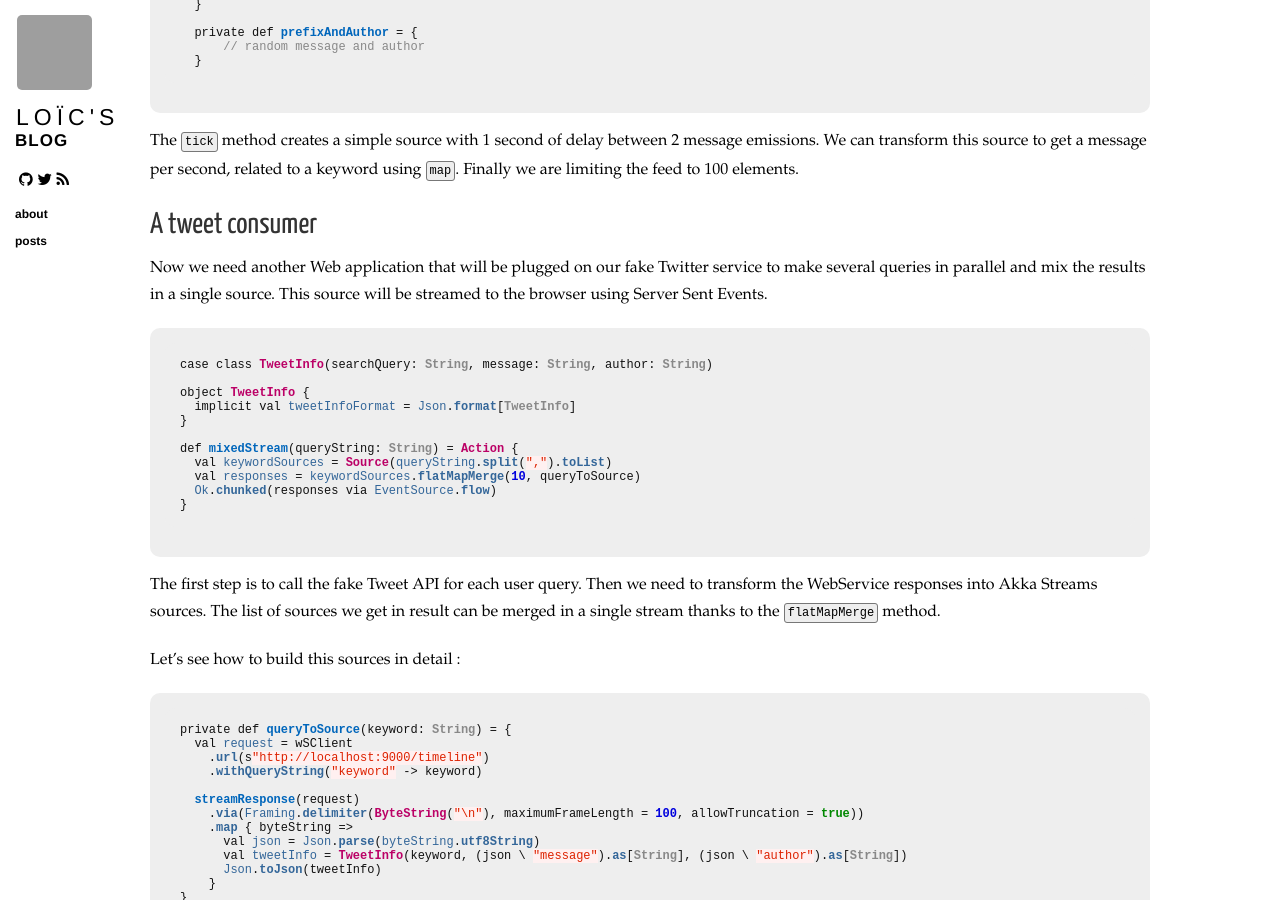
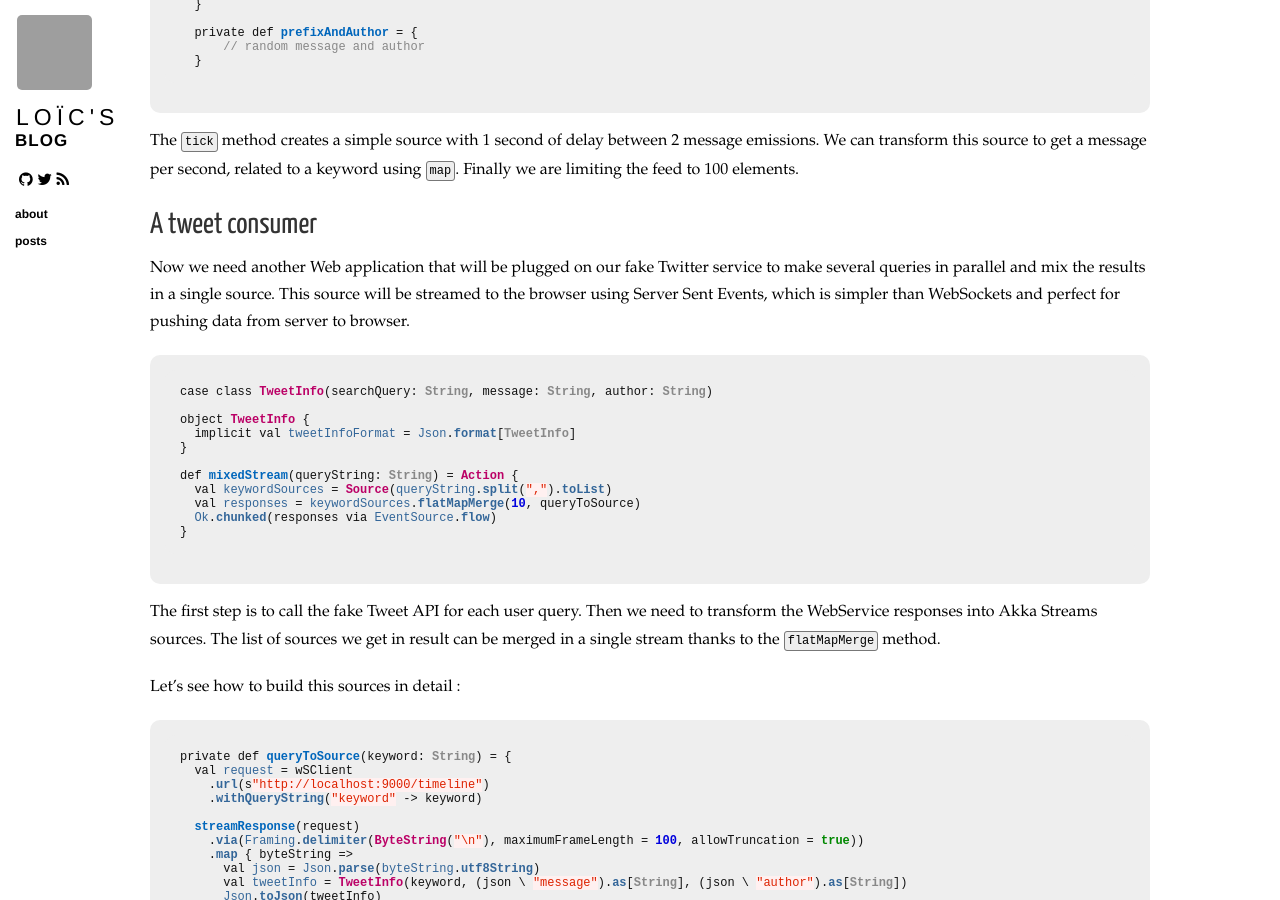
Before and after one commit to loicdescotte/loicdescotte.github.io, a Jekyll site: the page built from _posts/2016-02-05-play25-akka-streams.md, in a window 1280 px wide and 900 px high, scrolled down 632 px. Built offline with Jekyll 4.4.1, drawn with Linux system fonts in a browser that asks for light colours; nearby versions of some CDN libraries; comment, search, counter and statistics services are not loaded; grey boxes are pictures that could not be loaded.

Commit message:
Update 2016-02-05-play25-akka-streams.md

````diff
--- a/_posts/2016-02-05-play25-akka-streams.md
+++ b/_posts/2016-02-05-play25-akka-streams.md
@@ -6,6 +6,8 @@ tags:
  - Scala
  - Reactive-Streams
  - Akka Streams
+ - Push
+ - Server Sent Events
 ---
 
 ---
@@ -41,7 +43,7 @@ The `tick` method creates a simple source with 1 second of delay between 2 messa
 
 ## A tweet consumer
 
-Now we need another Web application that will be plugged on our fake Twitter service to make several queries in parallel and mix the results in a single source. This source will be streamed to the browser using Server Sent Events.
+Now we need another Web application that will be plugged on our fake Twitter service to make several queries in parallel and mix the results in a single source. This source will be streamed to the browser using Server Sent Events, which is simpler than WebSockets and perfect for pushing data from server to browser.
 
 ```scala
 case class TweetInfo(searchQuery: String, message: String, author: String)
````
